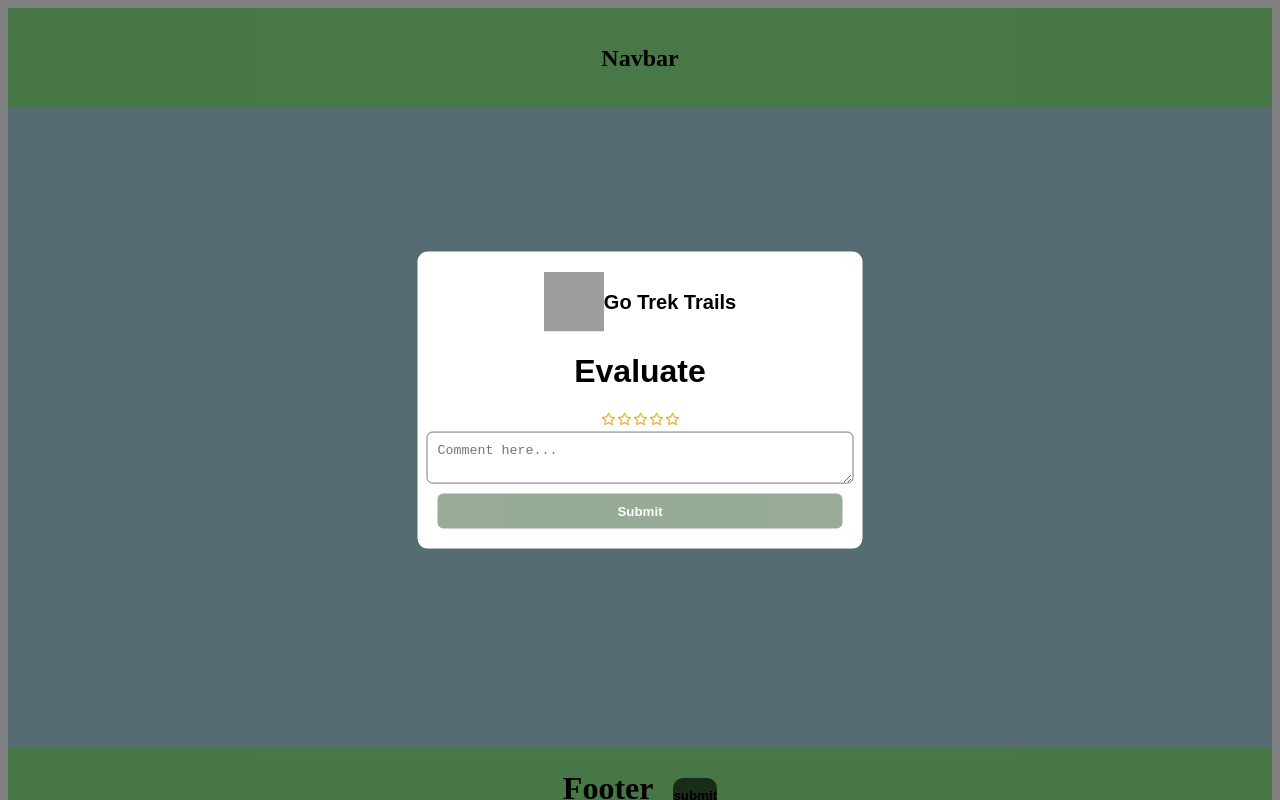
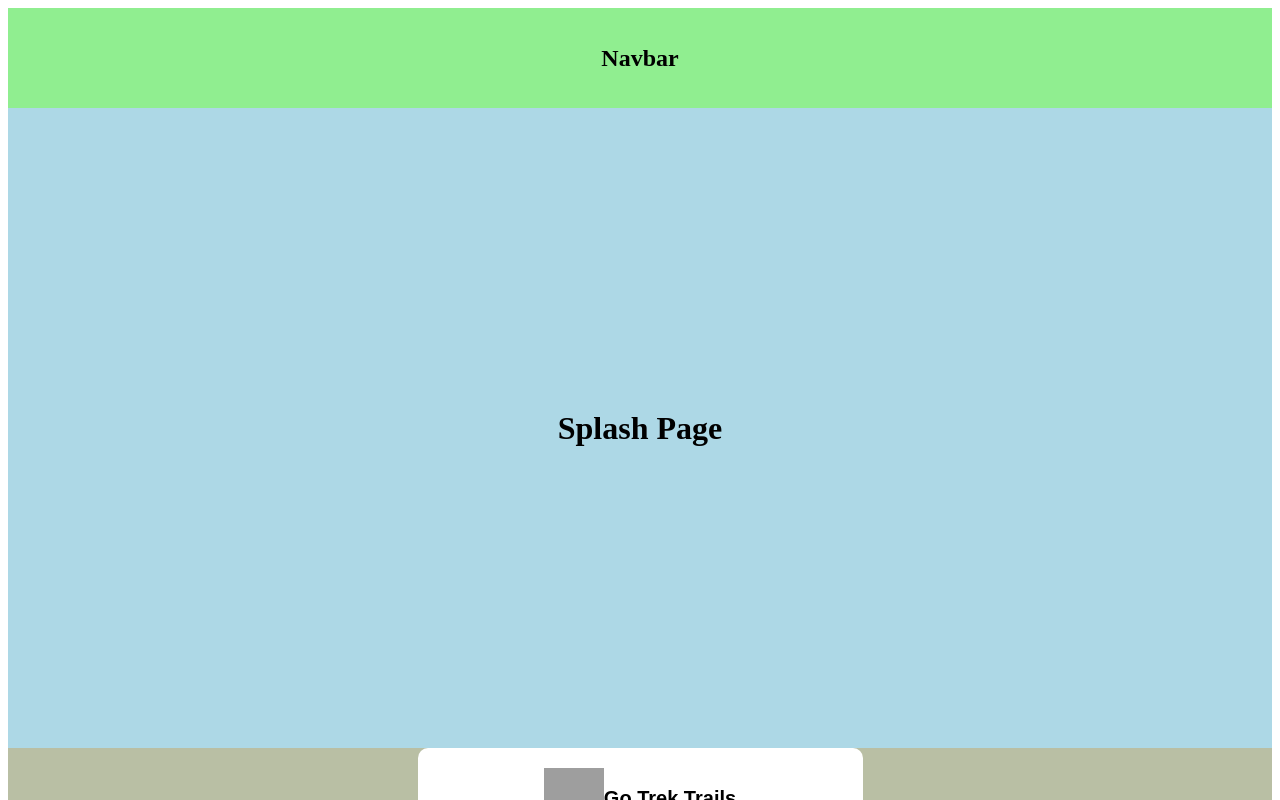
Before and after one commit to Dcastro99/GoTrek, a React (Create React App) app in the folder frontend/: page / in a window 1280 px wide. Shown: the top 800 px of the page. Built offline with nearby package versions, Linux system fonts and the light colour scheme; grey boxes are pictures that could not be loaded.

Commit message:
Reviews visual with star icon

```diff
--- a/frontend/src/components/Trails/ReviewTrails.css
+++ b/frontend/src/components/Trails/ReviewTrails.css
@@ -1,26 +1,28 @@
 .review {
+    display: flex;
+    align-items: center;
+    justify-content: center;
     font-family: sans-serif;
     text-align: center;
+    width: 100%;
+    background-color: #B9BFA4;
   }
 
-  .popup {
-    position: fixed;
-    top: 0;
-    left: 0;
-    right: 0;
-    bottom: 0;
-    background: rgba(0, 0, 0, 0.5);
+  .position {
+    display: flex;
+    align-items: center;
+    justify-content: center;
+    /* border: 2px solid black; */
+    width: 80%;
+    background-position: bottom;
+    float: right;
+
   }
   .content {
-    position: absolute;
-    top: 50%;
-    left: 50%;
-    transform: translate(-50%, -50%);
     background: #fff;
     padding: 20px;
     border-radius: 10px;
     width: 405px;
-
     display: flex;
     flex-direction: column;
     align-items: center;
--- a/frontend/src/components/Trails/index.js
+++ b/frontend/src/components/Trails/index.js
@@ -1,6 +1,7 @@
 import "./ReviewTrails.css";
 import { useState } from "react";
 import { AiFillStar, AiOutlineStar } from "react-icons/ai";
+//Idea from https://react-icons.github.io/react-icons/icons?name=ai
 
 export default function ReviewTrails() {
   const [number, setNumber] = useState(0);
@@ -42,13 +43,13 @@ export default function ReviewTrails() {
   };
   return (
     <div className="review">
-      <div className="popup">
+      <div className="position">
         <div className="content">
           <div className="trail">
             <img
               style={{ width: 60, height: 60, objectFit: "cover" }}
               src="https://www.pexels.com/photo/person-waking-on-hill-554609/"
-              alt="name"
+              alt="Trail Pic"
             />
             <h1>Go Trek Trails</h1>
           </div>
```
